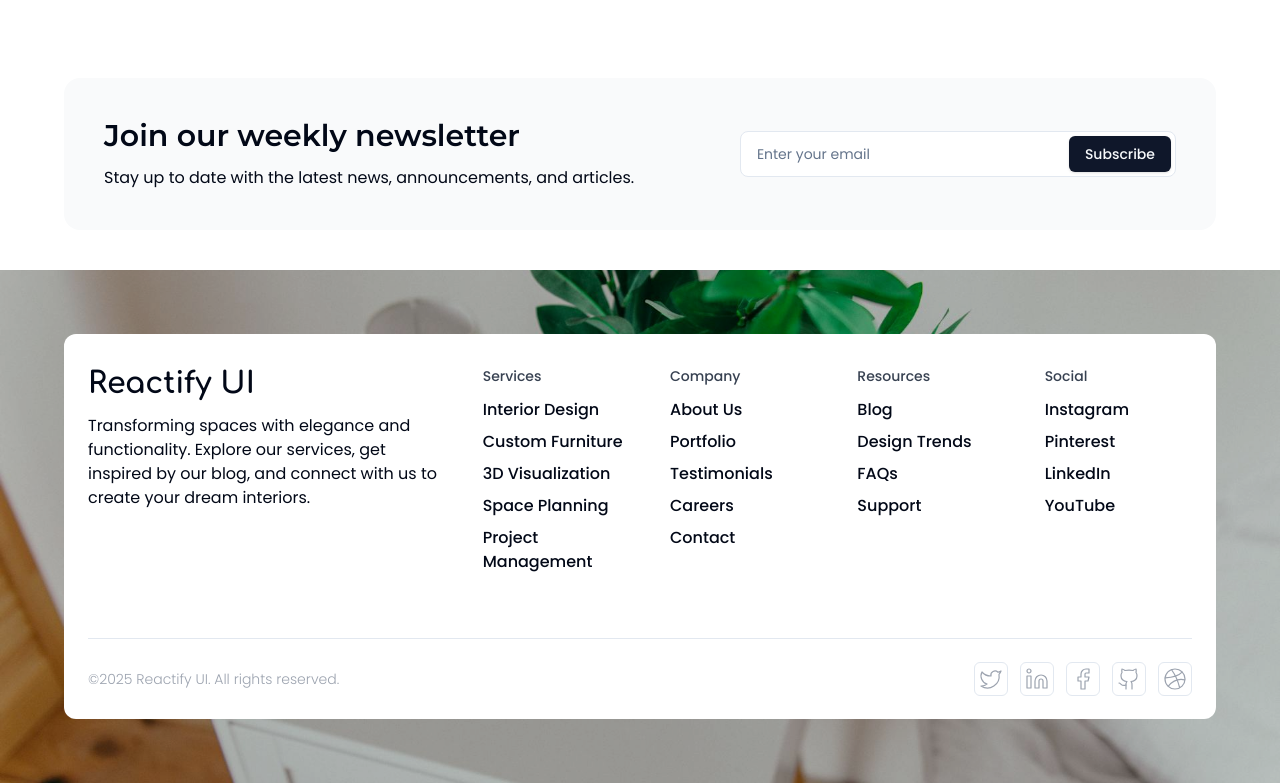
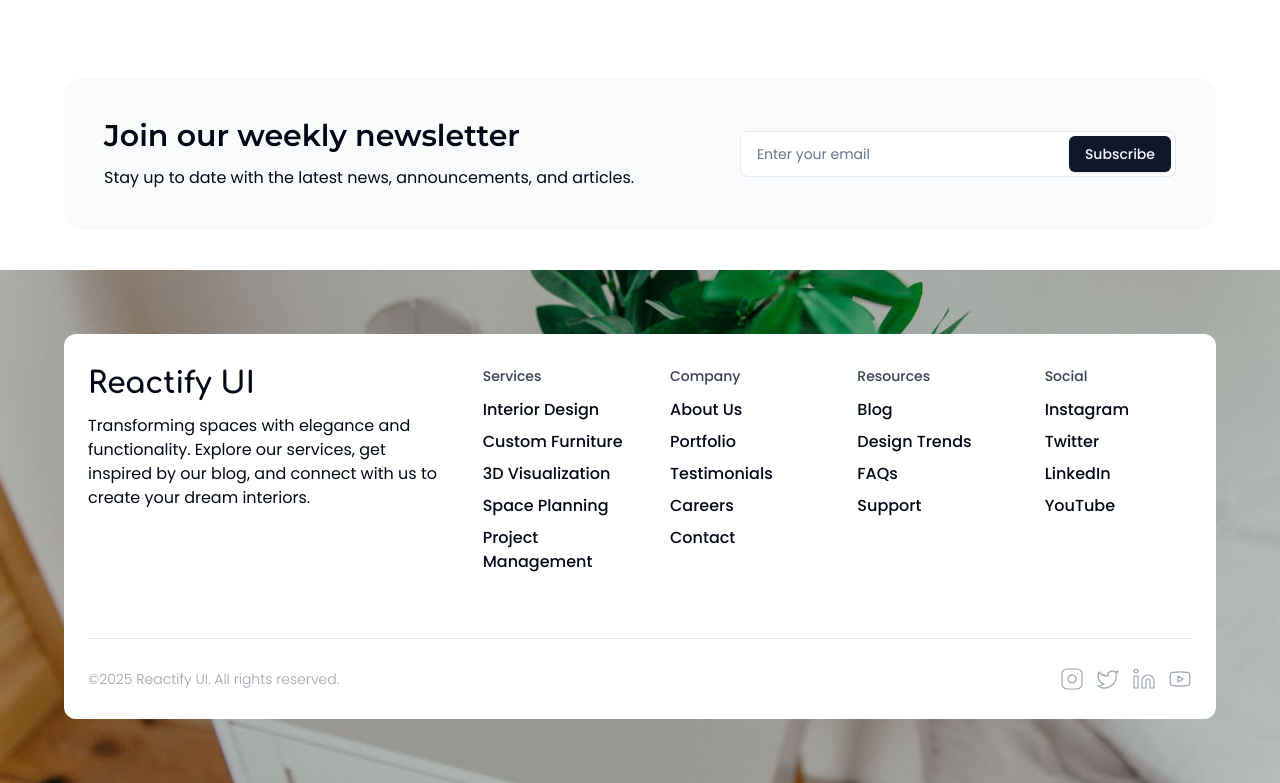
Before and after one commit to shashankaz/relix, a React (Vite) app: page / in a window 1280 px wide. Shown: the part 2888-3671 px from the top of the page. Built offline with nearby package versions, Linux system fonts and the light colour scheme; a web font is replaced by a local one.

Commit message:
feat: update social media icons in Footer component for improved visibility

```diff
--- a/src/components/Footer.tsx
+++ b/src/components/Footer.tsx
@@ -1,5 +1,5 @@
 import { motion } from "motion/react";
-import { Dribbble, Facebook, Github, Linkedin, Twitter } from "lucide-react";
+import { Instagram, Linkedin, Twitter, Youtube } from "lucide-react";
 
 const Footer = () => {
   return (
@@ -123,7 +123,7 @@ const Footer = () => {
                 whileHover={{ x: 12 }}
                 className="hover:underline hover:cursor-pointer"
               >
-                Pinterest
+                Twitter
               </motion.li>
               <motion.li
                 whileHover={{ x: 12 }}
@@ -145,49 +145,28 @@ const Footer = () => {
             &copy;2025 Reactify UI. All rights reserved.
           </p>
           <div className="flex gap-3 mt-4 sm:mt-0">
-            <motion.div
-              whileHover={{ y: -3 }}
-              className="border rounded-md p-1"
-            >
+            <motion.div whileHover={{ y: -3 }}>
+              <Instagram
+                strokeWidth="1.2"
+                className="h-5 md:h-6 w-5 md:w-6 text-gray-400 hover:cursor-pointer"
+              />
+            </motion.div>
+            <motion.div whileHover={{ y: -3 }}>
               <Twitter
                 strokeWidth="1.2"
-                className="h-5 md:h-6 w-5 md:w-6 text-gray-400"
+                className="h-5 md:h-6 w-5 md:w-6 text-gray-400 hover:cursor-pointer"
               />
             </motion.div>
-            <motion.div
-              whileHover={{ y: -3 }}
-              className="border rounded-md p-1"
-            >
+            <motion.div whileHover={{ y: -3 }}>
               <Linkedin
                 strokeWidth="1.2"
-                className="h-5 md:h-6 w-5 md:w-6 text-gray-400"
+                className="h-5 md:h-6 w-5 md:w-6 text-gray-400 hover:cursor-pointer"
               />
             </motion.div>
-            <motion.div
-              whileHover={{ y: -3 }}
-              className="border rounded-md p-1"
-            >
-              <Facebook
+            <motion.div whileHover={{ y: -3 }}>
+              <Youtube
                 strokeWidth="1.2"
-                className="h-5 md:h-6 w-5 md:w-6 text-gray-400"
-              />
-            </motion.div>
-            <motion.div
-              whileHover={{ y: -3 }}
-              className="border rounded-md p-1"
-            >
-              <Github
-                strokeWidth="1.2"
-                className="h-5 md:h-6 w-5 md:w-6 text-gray-400"
-              />
-            </motion.div>
-            <motion.div
-              whileHover={{ y: -3 }}
-              className="border rounded-md p-1"
-            >
-              <Dribbble
-                strokeWidth="1.2"
-                className="h-5 md:h-6 w-5 md:w-6 text-gray-400"
+                className="h-5 md:h-6 w-5 md:w-6 text-gray-400 hover:cursor-pointer"
               />
             </motion.div>
           </div>
```
